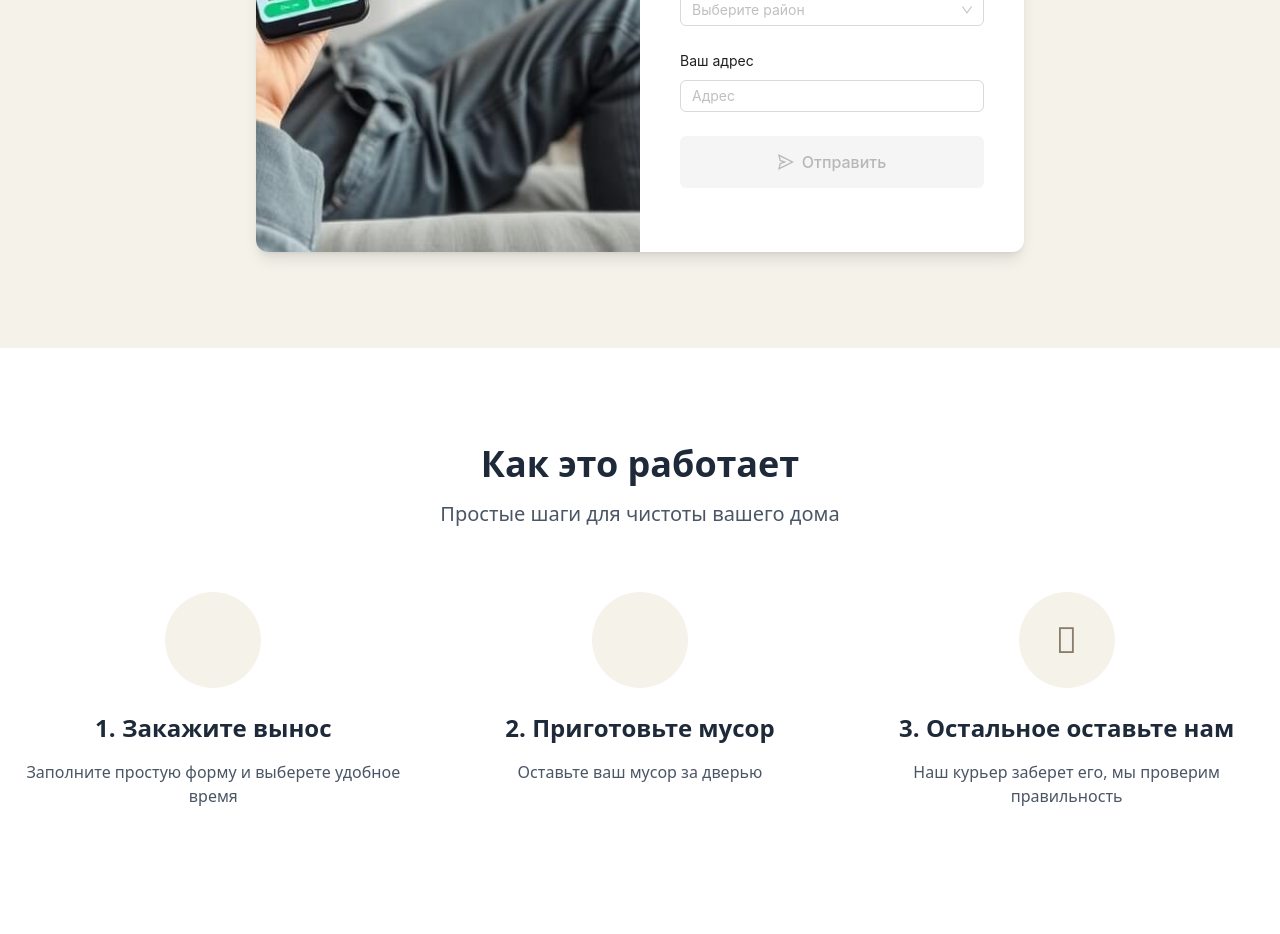
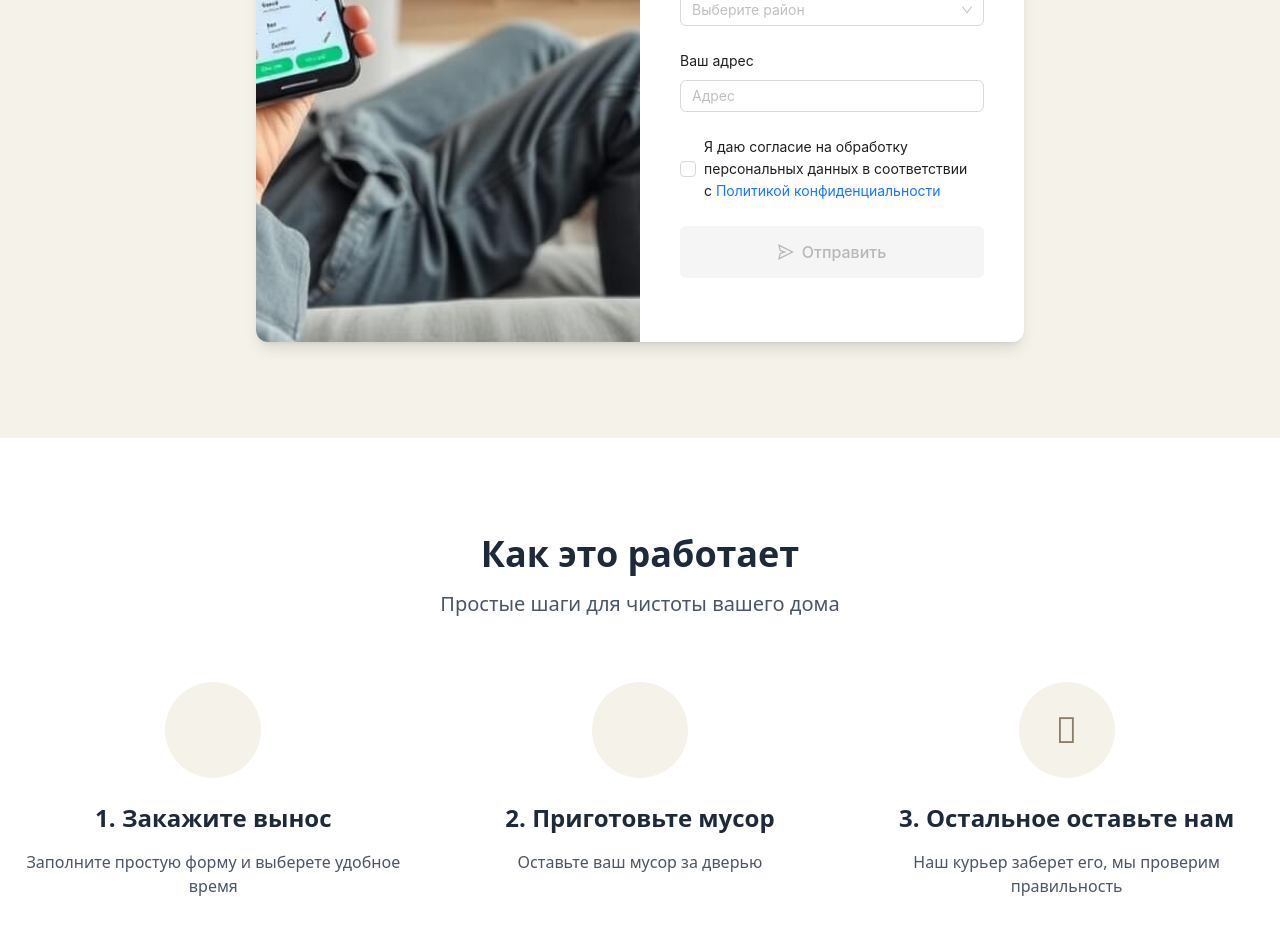
Before and after one commit to charlieMango/binly-form, a React (Vite) app: page / in a window 1280 px wide. Shown: the part 1360-2294 px from the top of the page. Before the commit the page ends 2264 px from the top, so only its background shows below. Built offline with nearby package versions, Linux system fonts and the light colour scheme; the HTML template or start-up script is replaced by a standard one.

Commit message:
BIN-1 Добавить чекбокс согласия на обработку ПДн

```diff
--- a/src/pages/Client/ClientForm.tsx
+++ b/src/pages/Client/ClientForm.tsx
@@ -1,5 +1,5 @@
 import React, { useState, useEffect } from "react";
-import { Button, Input, Form, Select, message } from "antd";
+import { Button, Input, Form, Select, message, Checkbox } from "antd";
 import { SendOutlined, CheckCircleOutlined } from "@ant-design/icons";
 import ReactInputMask from "react-input-mask";
 
@@ -26,12 +26,15 @@ interface FormValues {
   phone: string;
   address: string;
   district: District;
+  agreement: boolean;
 }
 
 const ClientForm: React.FC = () => {
   const [form] = Form.useForm<FormValues>();
   const [loading, setLoading] = useState(false);
   const [formSubmitted, setFormSubmitted] = useState<boolean>(false);
+
+  const agreementChecked = Form.useWatch("agreement", form);
 
   useEffect(() => {
     if (localStorage.getItem("formSubmitted") === "true") {
@@ -130,13 +133,36 @@ const ClientForm: React.FC = () => {
           />
         </Form.Item>
 
+        <Form.Item
+          name="agreement"
+          valuePropName="checked"
+          rules={[
+            {
+              required: true,
+              message: "Вы должны дать согласие на обработку данных",
+            },
+          ]}
+        >
+          <Checkbox>
+            Я даю согласие на обработку персональных данных в соответствии с{" "}
+            <a
+              href="/privacy"
+              target="_blank"
+              rel="noreferrer"
+              className="text-[#8C7D69] underline"
+            >
+              Политикой конфиденциальности
+            </a>
+          </Checkbox>
+        </Form.Item>
+
         <Form.Item shouldUpdate className="mt-6 mb-0">
           {() => {
             const hasErrors = form
-              .getFieldsError(["name", "phone", "district"])
+              .getFieldsError(["name", "phone", "district", "agreement"])
               .some((field) => field.errors.length > 0);
             const allTouched = form.isFieldsTouched(
-              ["name", "phone", "district"],
+              ["name", "phone", "district", "agreement"],
               true
             );
 
@@ -145,7 +171,7 @@ const ClientForm: React.FC = () => {
                 type="primary"
                 htmlType="submit"
                 loading={loading}
-                disabled={!allTouched || hasErrors}
+                disabled={!allTouched || hasErrors || !agreementChecked}
                 className="ant-btn !rounded-button whitespace-nowrap bg-[#8C7D69] !hover:bg-[#7A6C5A] border-none text-white font-medium w-full !py-3 h-auto flex items-center justify-center text-base"
                 icon={<SendOutlined />}
               >
```
